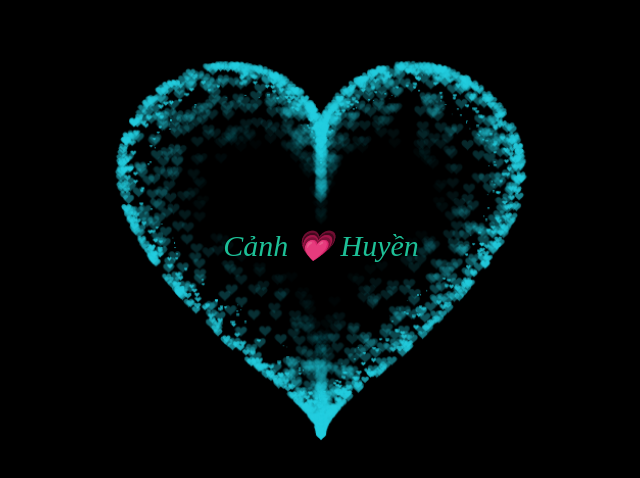
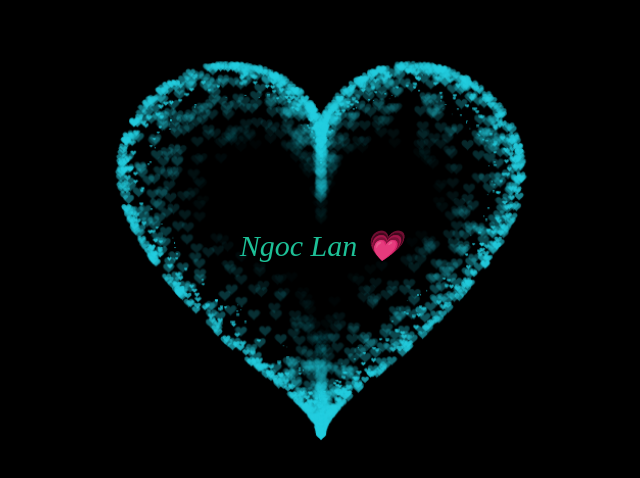
Before and after one commit to phamquangvinhpq/vinh, a plain HTML site: page index.html in a window 1280 px wide. Shown: the part 152-630 px from the top of the page, without its empty margins (319-959 px from the left). Drawn offline with Linux system fonts and the light colour scheme.

Commit message:
Update index.html

```diff
--- a/index.html
+++ b/index.html
@@ -331,7 +331,7 @@ var ParticlePool = (function() {
         align-items: center;
         justify-content: center;
         margin-bottom: 5px;
-        text-align: center;"> Cảnh 💗 Huyền</div>
+        text-align: center;">Ngoc Lan 💗</div>
 
  </BODY>
 </HTML>
```
